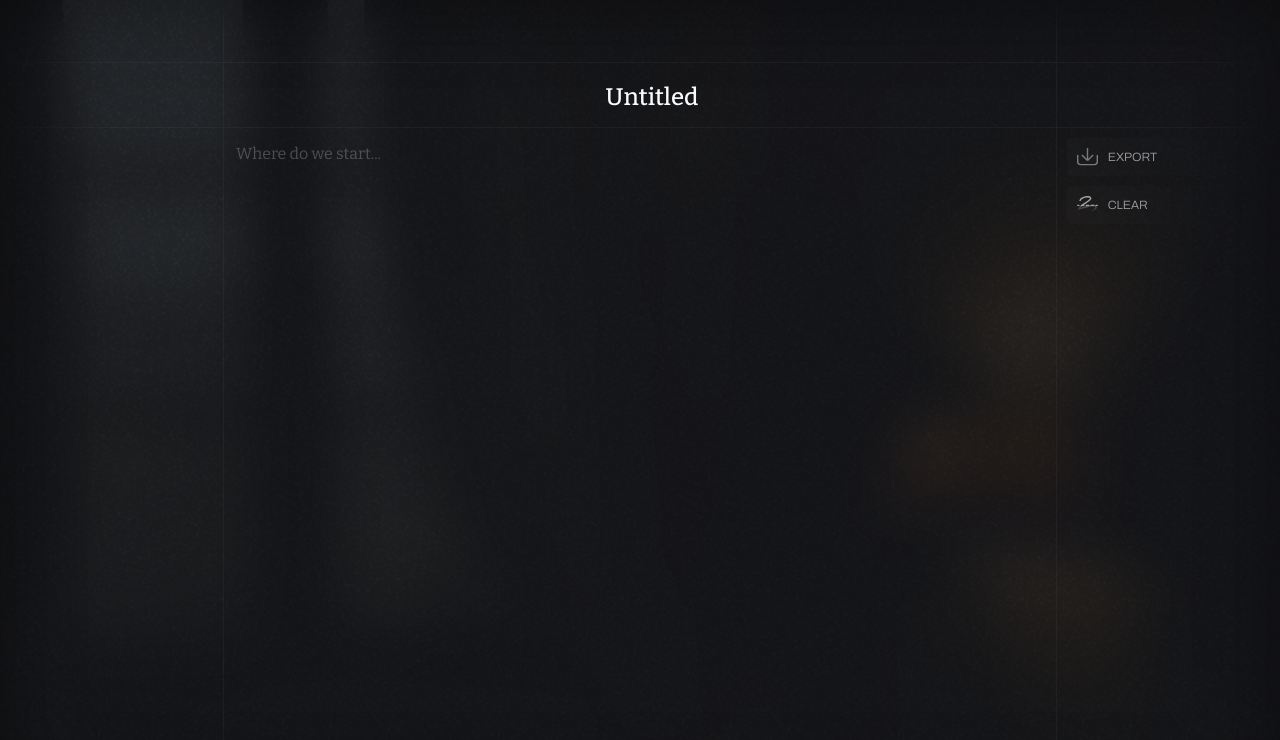
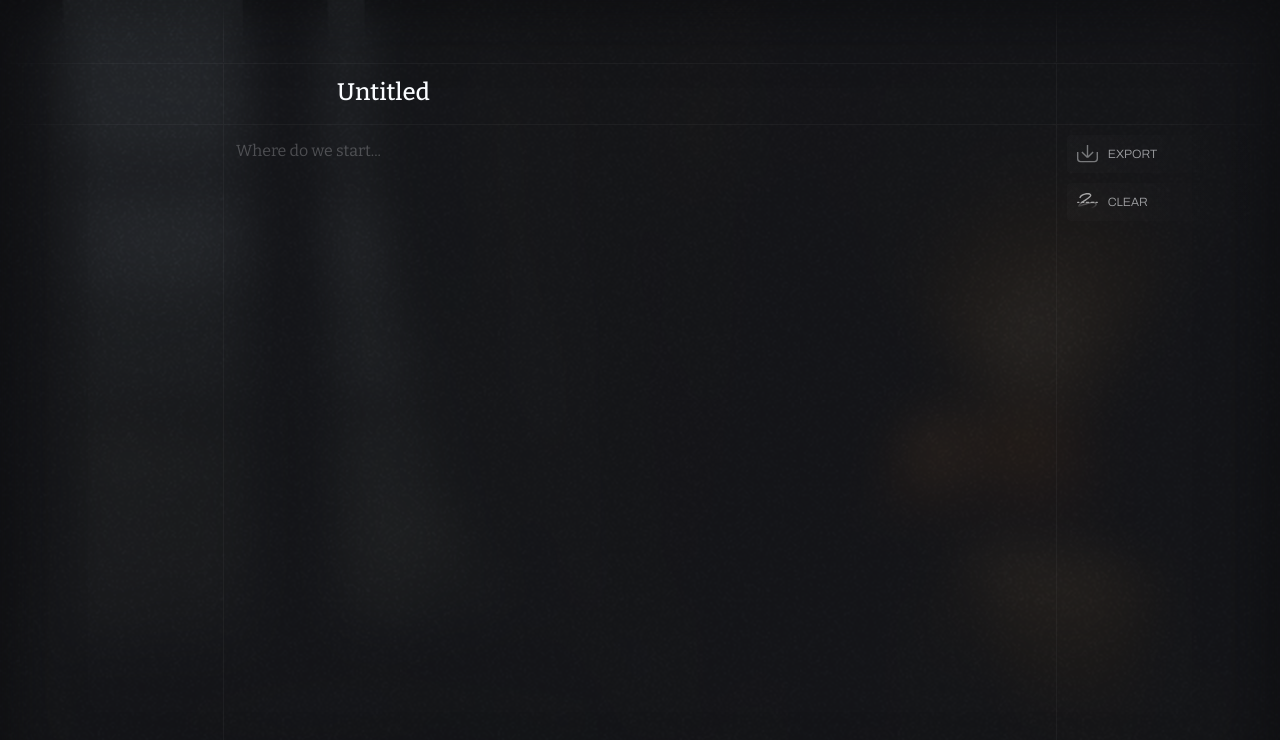
Before and after one commit to itsHedwy/Patter, a plain HTML site: page index.html in a window 1280 px wide. Shown: the top 740 px of the page. Drawn offline with nearby package versions, Linux system fonts and the light colour scheme; a web font is replaced by a local one.

Commit message:
css changes

```diff
--- a/css/texts.css
+++ b/css/texts.css
@@ -5,7 +5,43 @@
     background: rgba(var(--color-primary), 0.24);
     color: rgb(var(--color-primary)); }
 
-/* text box */
+.patter {
+    margin: 0.625rem;
+    text-align: center;
+    font-family: 'Amarante', sans-serif;
+    font-size: var(--font-title);
+    user-select: none;
+    color: rgb(var(--color-primary));
+}
+
+/* document title */
+.title {
+    margin-left: 0.625rem;
+    margin-right: 0.625rem;
+    padding: 0;
+
+    width: stretch;
+    align-content: center;
+    text-align: center;
+
+    font-family: 'Bitter', serif;
+    font-weight: 500;
+    font-size: var(--font-title);
+    color: rgb(var(--color-primary));
+
+    resize: none;
+
+    background: transparent;
+    border: none;
+    outline: none;
+}
+
+.title::placeholder {
+    font-weight: 500;
+    color: rgba(var(--color-primary), 0.24);
+}
+
+/* document text */
 .text {
     margin: 0.625rem;
     text-align: left;
@@ -40,44 +76,7 @@
     cursor: default;
 }
 
-/* logo */
-.patter {
-    margin: 0.625rem;
-    text-align: center;
-    font-family: 'Amarante', sans-serif;
-    font-size: var(--font-title);
-    user-select: none;
-    color: rgb(var(--color-primary));
-}
-
-/* text types */
-.title {
-    margin-left: 0.625rem;
-    margin-right: 0.625rem;
-    width: 100%;
-    height: 100%;
-    text-align: center;
-    align-content: center;
-    font-family: 'Bitter', serif;
-    font-size: var(--font-title);
-    font-weight: 500;
-    color: rgb(var(--color-primary));
-    resize: none;
-    text-overflow: ellipsis;
-
-    background: transparent;
-    border: none;
-    outline: none;
-
-    white-space: nowrap;
-    overflow: hidden;
-    text-overflow: ellipsis;
-}
-.title::placeholder {
-    font-weight: 500;
-    color: rgba(var(--color-primary), 0.24);
-}
-
+/* technical text */
 .counter {
     user-select: none;
     font-family: 'Archivo', sans-serif;
```
